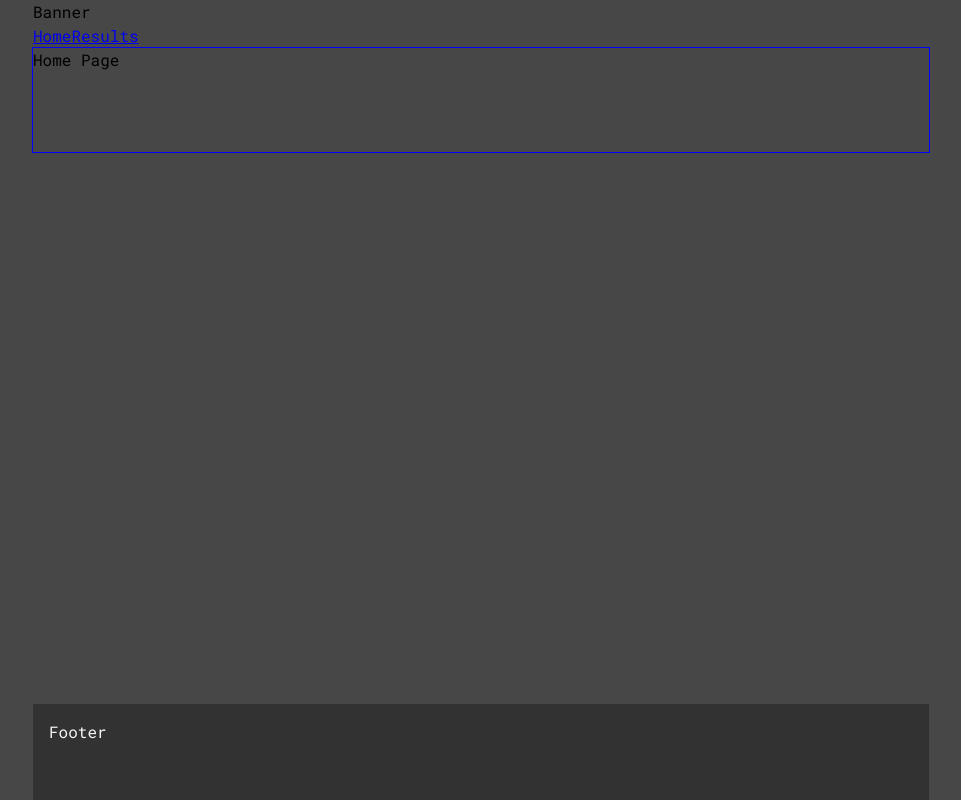
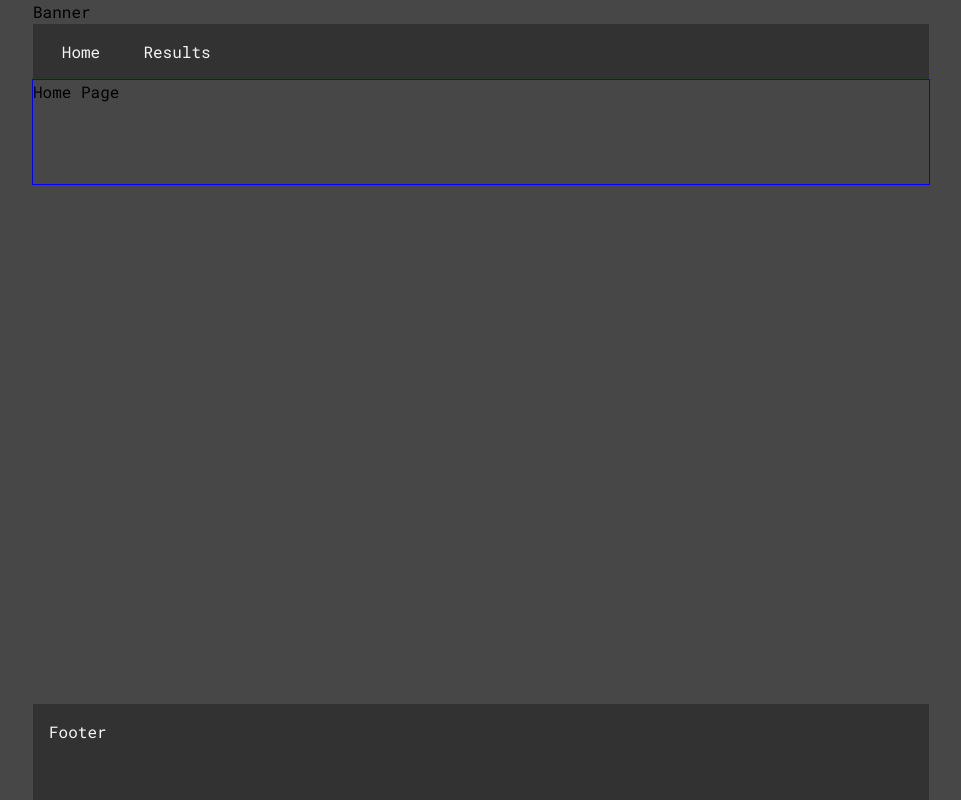
Before and after one commit to pawel975/-sBinallaRacingLeaguePage, a React app: page / in a window 1280 px wide. Shown: the whole page, without its empty margins (159-1120 px from the left). Built offline with nearby package versions, Linux system fonts and the light colour scheme.

Commit message:
navigation link styling

```diff
--- a/src/components/app/App.js
+++ b/src/components/app/App.js
@@ -18,7 +18,7 @@ const App = () => {
 
             <div id="content-wrapper">
                <Routes>
-                  <Route exact path="/" element={<Home/>} />
+                  <Route path="/" element={<Home/>} />
                   <Route path="/results" element={<Results/>} />
                </Routes>
             </div>
--- a/src/components/nav/Nav.js
+++ b/src/components/nav/Nav.js
@@ -1,17 +1,19 @@
 import React from "react";
 import { Link} from 'react-router-dom';
-import Home from "../home/Home";
-import Results from "../results/Results";
+import '../nav/nav.scss'
 
 const Nav = () => {
 
     return (
         <>
             <nav>
-                <div role='tablist'>
-                    <Link to={"/"}>Home</Link>
-                    <Link to={"/results"}>Results</Link>
-                </div>
+                <Link
+                    to={"/"}
+                    className="route">Home
+                </Link>
+                <Link
+                    to={"/results"} className="route">Results
+                </Link>
             </nav>
         </>
     )
--- a/src/components/nav/nav.scss
+++ b/src/components/nav/nav.scss
@@ -0,0 +1,22 @@
+@use '../variables';
+
+nav {
+    width: 100%;
+    display: flex;
+    list-style-type: none;
+    display: flex;
+    background-color: variables.$clr-VeryDark;
+
+    .route {
+        padding-block: 1rem;
+        width: 6rem;
+        text-align: center;
+        text-decoration: none;
+        color: variables.$clr-Light;
+
+        &:hover {
+            background-color: variables.$clr-Contrast;
+            transition: 0.2s;
+        }
+    }
+}
```
